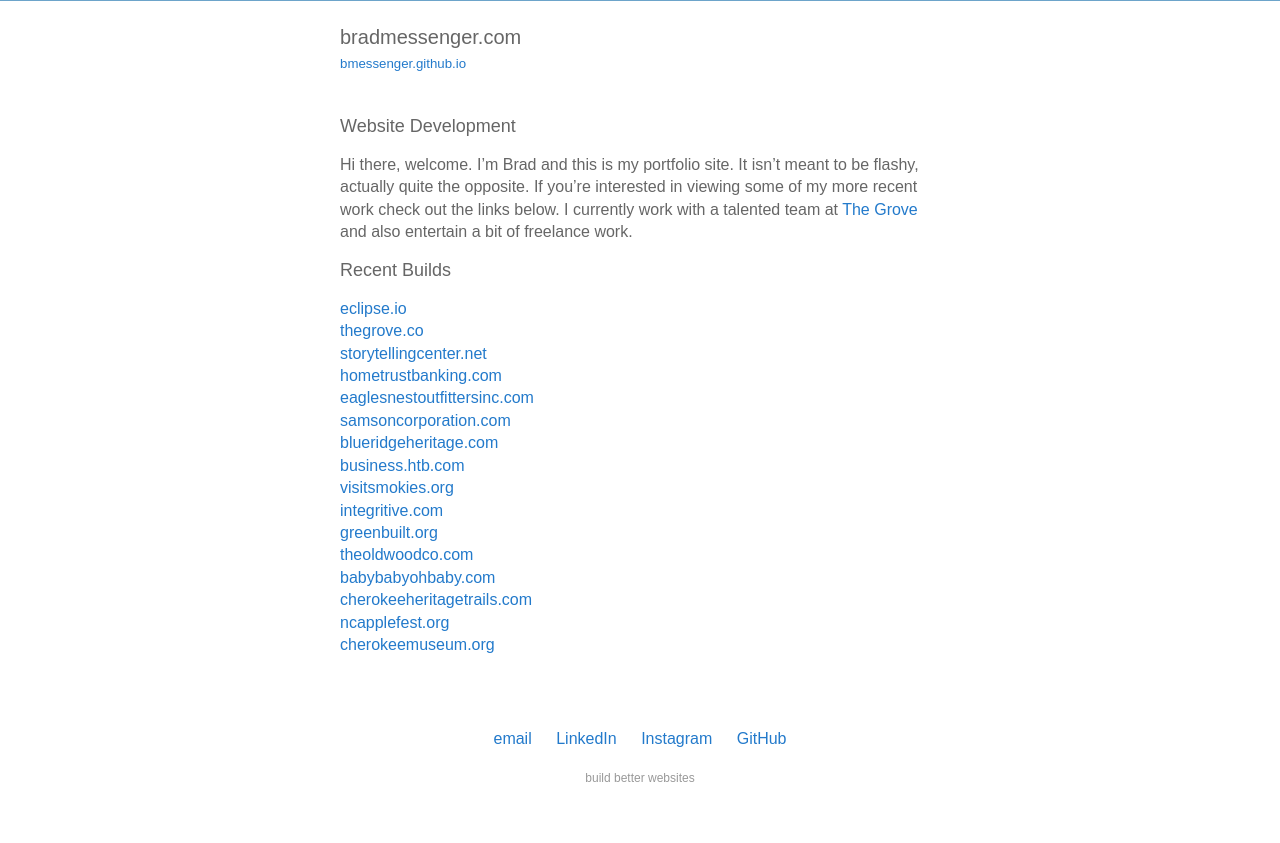
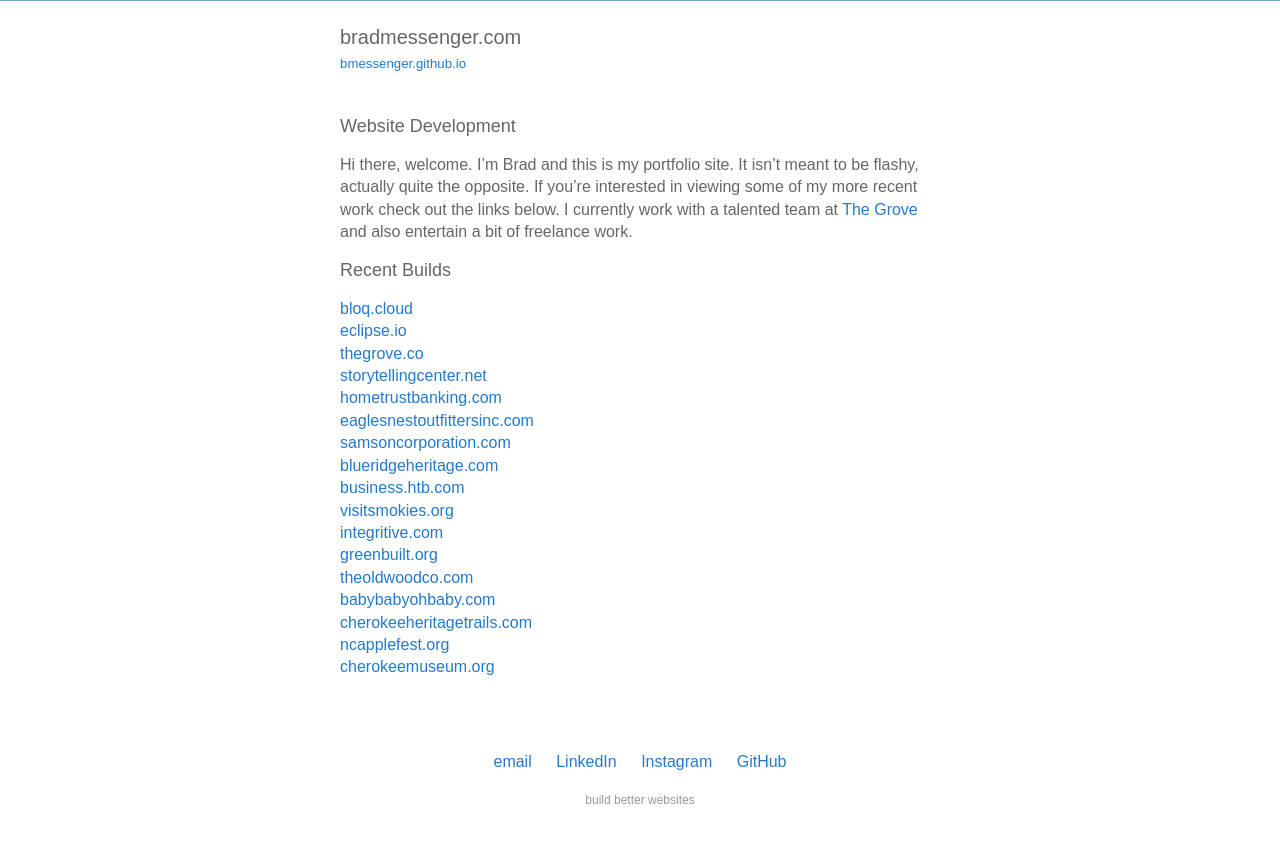
Before and after one commit to bmessenger/bmessenger.github.io, a Jekyll site: the page built from index.md, in a window 1280 px wide. Shown: the top 843 px of the page. Built offline with Jekyll 4.4.1, drawn with Linux system fonts in a browser that asks for light colours.

Commit message:
new site added

```diff
--- a/index.md
+++ b/index.md
@@ -12,6 +12,7 @@ Hi there, welcome. I'm Brad and this is my portfolio site. It isn't meant to be
 
 ## Recent Builds
 
+* <a href="https://bloq.cloud" target="_blank">bloq.cloud</a>
 * <a href="https://eclipse.io" target="_blank">eclipse.io</a>
 * <a href="https://thegrove.co" target="_blank">thegrove.co</a>
 * <a href="https://www.storytellingcenter.net" target="_blank">storytellingcenter.net</a>
```
